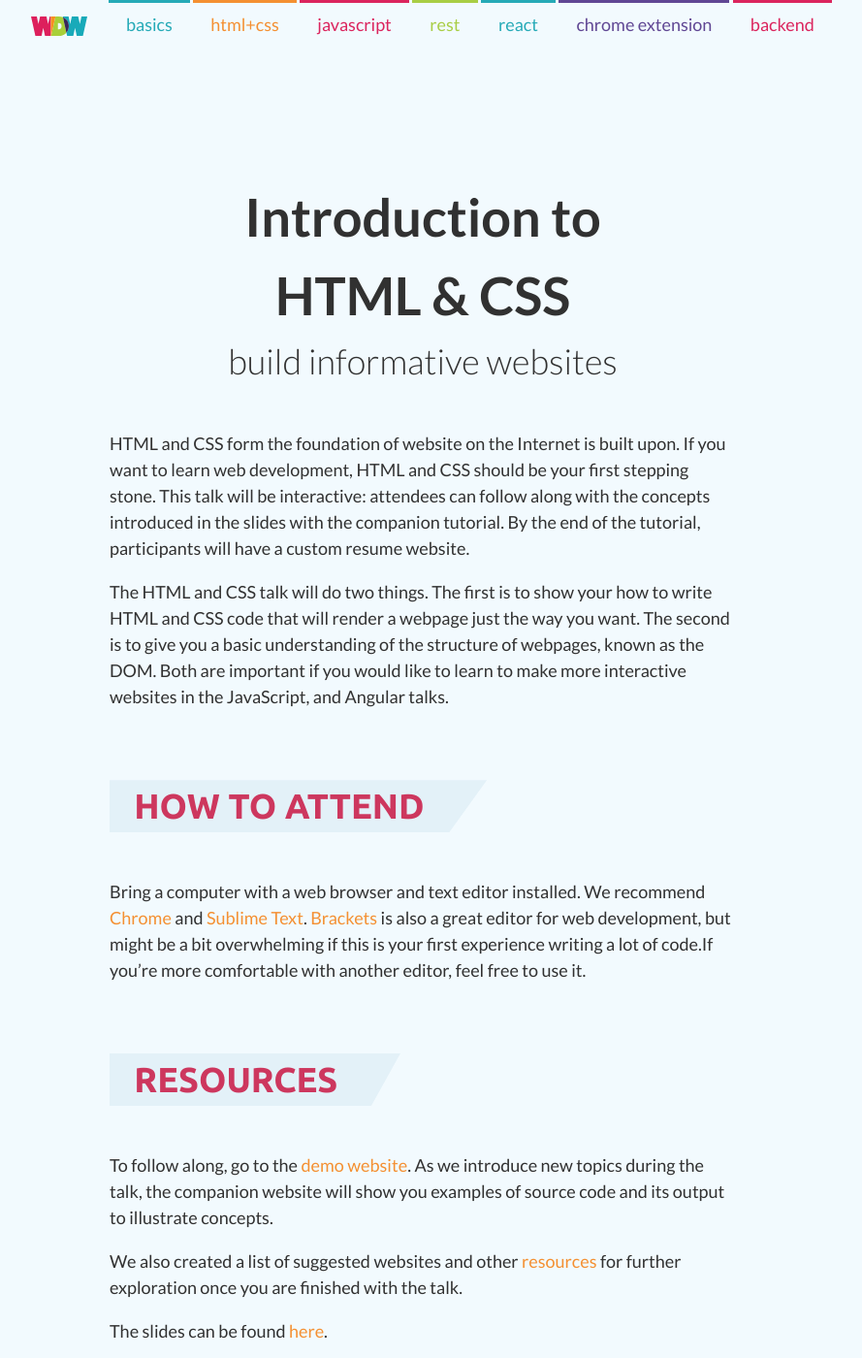
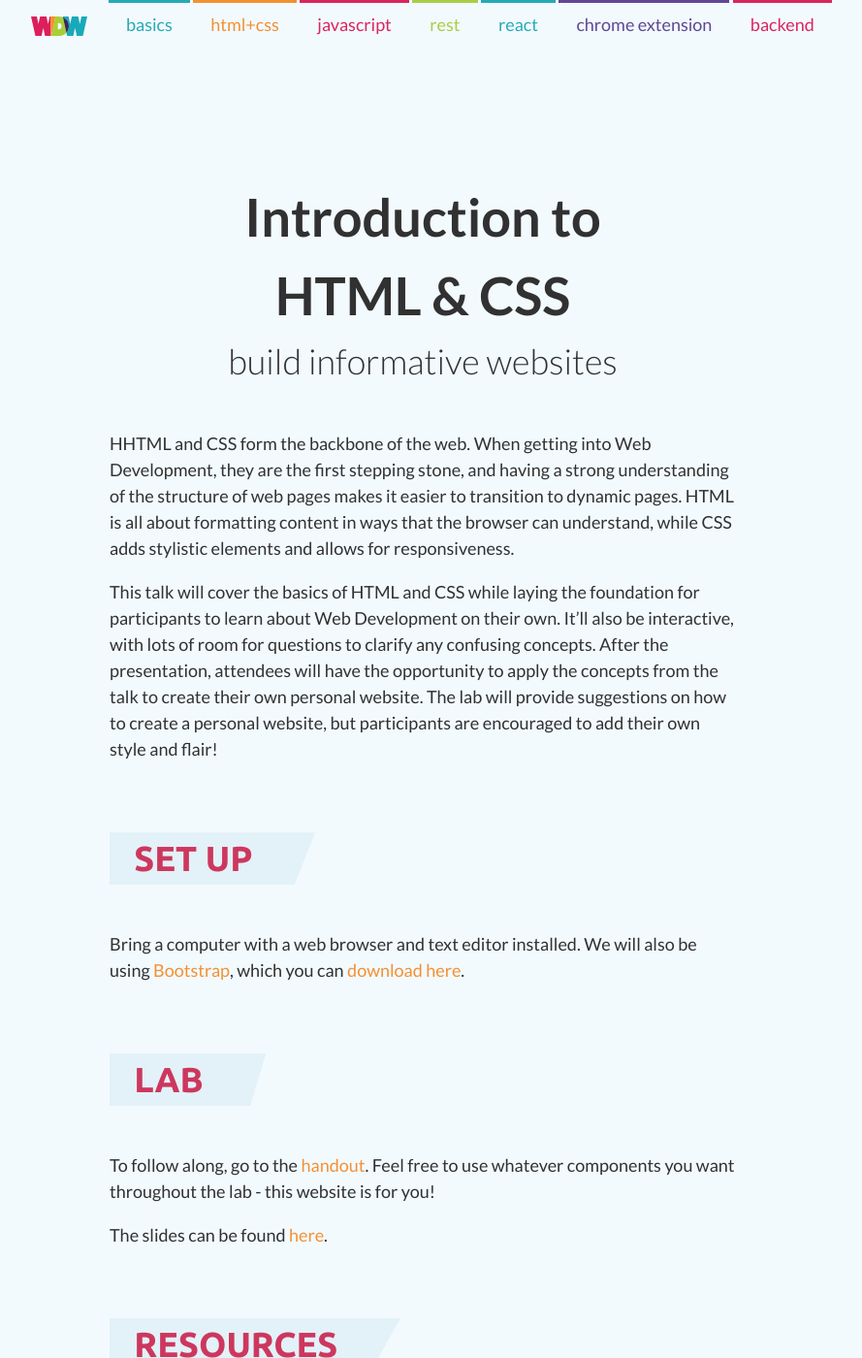
Before and after one commit to ScottyLabs/wdw, a Jekyll site: the page built from html+css/index.md, in a window 1280 px wide and 1400 px high. Shown: the whole window at 97% size, without its empty margins (204-1093 px from the left). Built offline with Jekyll 4.4.1, drawn with Linux system fonts in a browser that asks for light colours; nearby versions of some CDN libraries; some of the changed text lies outside the part shown.

Commit message:
updated html+css page

```diff
--- a/html+css/index.md
+++ b/html+css/index.md
@@ -10,36 +10,35 @@ subject: htmlcss
 
 ###### build informative websites
 
-HTML and CSS form the foundation of website on the Internet is built upon.
-If you want to learn web development, HTML and CSS should be your first
-stepping stone. This talk will be interactive: attendees can follow along with
-the concepts introduced in the slides with the companion tutorial. By the end
-of the tutorial, participants will have a custom resume website.
+HHTML and CSS form the backbone of the web. When getting into Web Development, they are the first stepping stone, and having a strong understanding of the structure of web pages makes it easier to transition to dynamic pages. HTML is all about formatting content in ways that the browser can understand, while CSS adds stylistic elements and allows for responsiveness.
 
-The HTML and CSS talk will do two things. The first is to show your how to
-write HTML and CSS code that will render a webpage just the way you want.
-The second is to give you a basic understanding of the structure of webpages,
-known as the DOM. Both are important if you would like to learn to make more
-interactive websites in the JavaScript, and Angular talks.
+This talk will cover the basics of HTML and CSS while laying the foundation for participants to learn about Web Development on their own. It’ll also be interactive, with lots of room for questions to clarify any confusing concepts. After the presentation, attendees will have the opportunity to apply the concepts from the talk to create their own personal website. The lab will provide suggestions on how to create a personal website, but participants are encouraged to add their own style and flair!
 
-## How to Attend
+## Set Up
 
-Bring a computer with a web browser and text editor installed. We recommend
-[Chrome](https://www.google.com/chrome/browser/desktop/index.html) and
-[Sublime Text](http://www.sublimetext.com/). [Brackets](http://brackets.io/) is
-also a great editor for web development, but might be a bit overwhelming if this
-is your first experience writing a lot of code.If you're more comfortable with
-another editor, feel free to use it.
+Bring a computer with a web browser and text editor installed. We will also be using [Bootstrap](https://getbootstrap.com/docs/4.5/getting-started/introduction/), which you can [download here](https://getbootstrap.com/docs/4.5/getting-started/download/).
 
+
+## Lab
+
+To follow along, go to the
+[handout]({{ site.baseurl }}/html+css/handout/html+css.pdf). Feel free to use whatever components you want throughout the lab - this website is for you!
+
+The slides can be found [here](https://docs.google.com/presentation/d/1MKxdJmHn_ysdiYFZre5vhCtu1YAtEjgQIpkuawIKT9o/edit?usp=sharing).
 
 ## Resources
 
-To follow along, go to the
-[demo website](https://scottylabs.org/wdw-htmlcss/). As we introduce new
-topics during the talk, the companion website will show you examples of source
-code and its output to illustrate concepts.
+# HTML
+- [W3S Intro to HTML](https://www.w3schools.com/html/html_intro.asp)
+- [Codecademy](https://www.codecademy.com/learn/learn-html)
+- [Cool HTML Video](https://www.youtube.com/watch?v=pQN-pnXPaVg)
+- [List of All HTML Tags](https://www.w3schools.com/TAGS/default.ASP)
+- [List of All HTML Attributes](https://www.w3schools.com/TAGS/ref_attributes.asp)
+
+# CSS
+- [Bootstrap Documentation](https://getbootstrap.com/docs/4.5/getting-started/introduction/)
+- [W3S Intro to CSS](https://www.w3schools.com/css/)
+- [List of All CSS Properties](https://www.w3schools.com/cssref/)
 
 We also created a list of suggested websites and other [resources](resources/) for
 further exploration once you are finished with the talk.
-
-The slides can be found [here](https://scottylabs.org/wdw-htmlcss/HTMLCSS.pdf).
```
Also changed, not shown: 1 other file.
